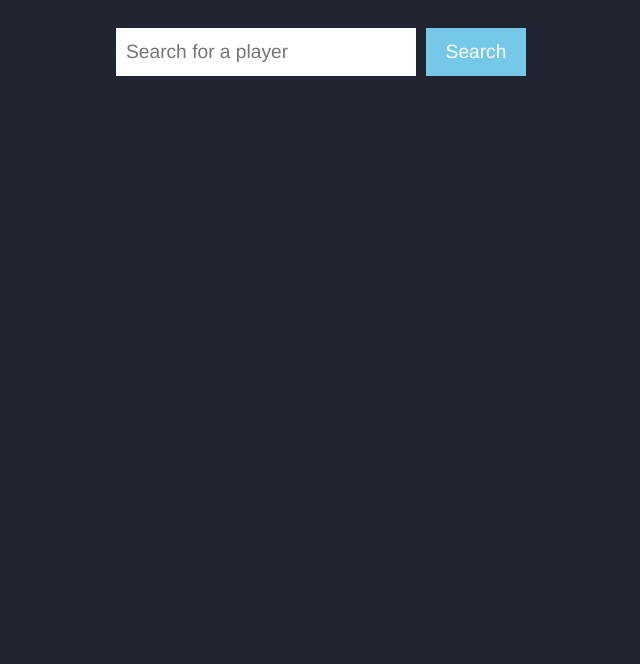
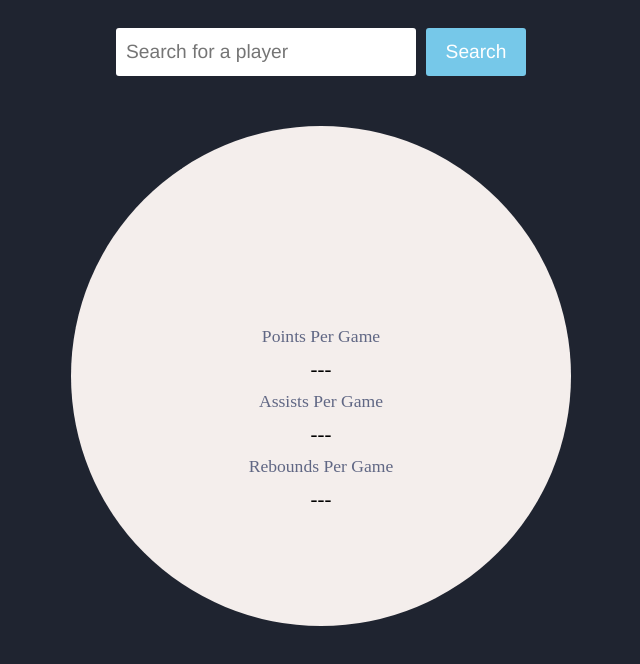
Before and after one commit to a-water/NBAPlayerTracker, a React (Create React App) app: page / in a window 1280 px wide. Shown: the top 664 px of the page, without its empty margins (327-967 px from the left). Built offline with nearby package versions, Linux system fonts and the light colour scheme; a web font is replaced by a local one.

Commit message:
Add default player data

```diff
--- a/src/css/form.css
+++ b/src/css/form.css
@@ -12,6 +12,7 @@
   border: 0;
   vertical-align: top;
   font-family: 'Helvetica', 'Arial', sans-serif;
+  border-radius: 3px;
 }
 
 .form-input:focus, textarea:focus {
@@ -30,6 +31,7 @@
   margin-left: 10px;
   font-size: 1.2em;
   font-family: 'Helvetica', 'Arial', sans-serif;
+  border-radius: 3px;
 }
 
 .search-button:hover {
--- a/src/js/Containers/PlayerResult.js
+++ b/src/js/Containers/PlayerResult.js
@@ -6,8 +6,7 @@ import PlayerData from '../PlayerData';
 class PlayerResult extends Component {
 
   renderPlayerInfo(playerResult) {
-    const playerStats = playerResult.playerHeadlineStats[0];
-    let player = new PlayerData(playerStats.playerName, playerStats.pts, playerStats.ast, playerStats.reb);
+    let player = new PlayerData(playerResult.playerName, playerResult.pts, playerResult.ast, playerResult.reb);
     return(
       <div className="player-highlights">
         <p className="player-name">{ player.name }</p>
@@ -18,13 +17,23 @@ class PlayerResult extends Component {
         <p className="label">Rebounds Per Game</p>
         <p className="player-stat">{ player.rpg }</p>
       </div>
-    )
+    );
   }
 
   render() {
     return (
       <div>
-        { this.props.player[0] ? this.renderPlayerInfo(this.props.player[0]) : "" }
+        { this.props.player[0] ?
+            this.renderPlayerInfo(this.props.player[0].playerHeadlineStats[0])
+          :
+            this.renderPlayerInfo({
+                playerName: "",
+                pts: "---",
+                ast: "---",
+                reb: "---"
+              }
+            )
+        }
       </div>
     )
   }
```
